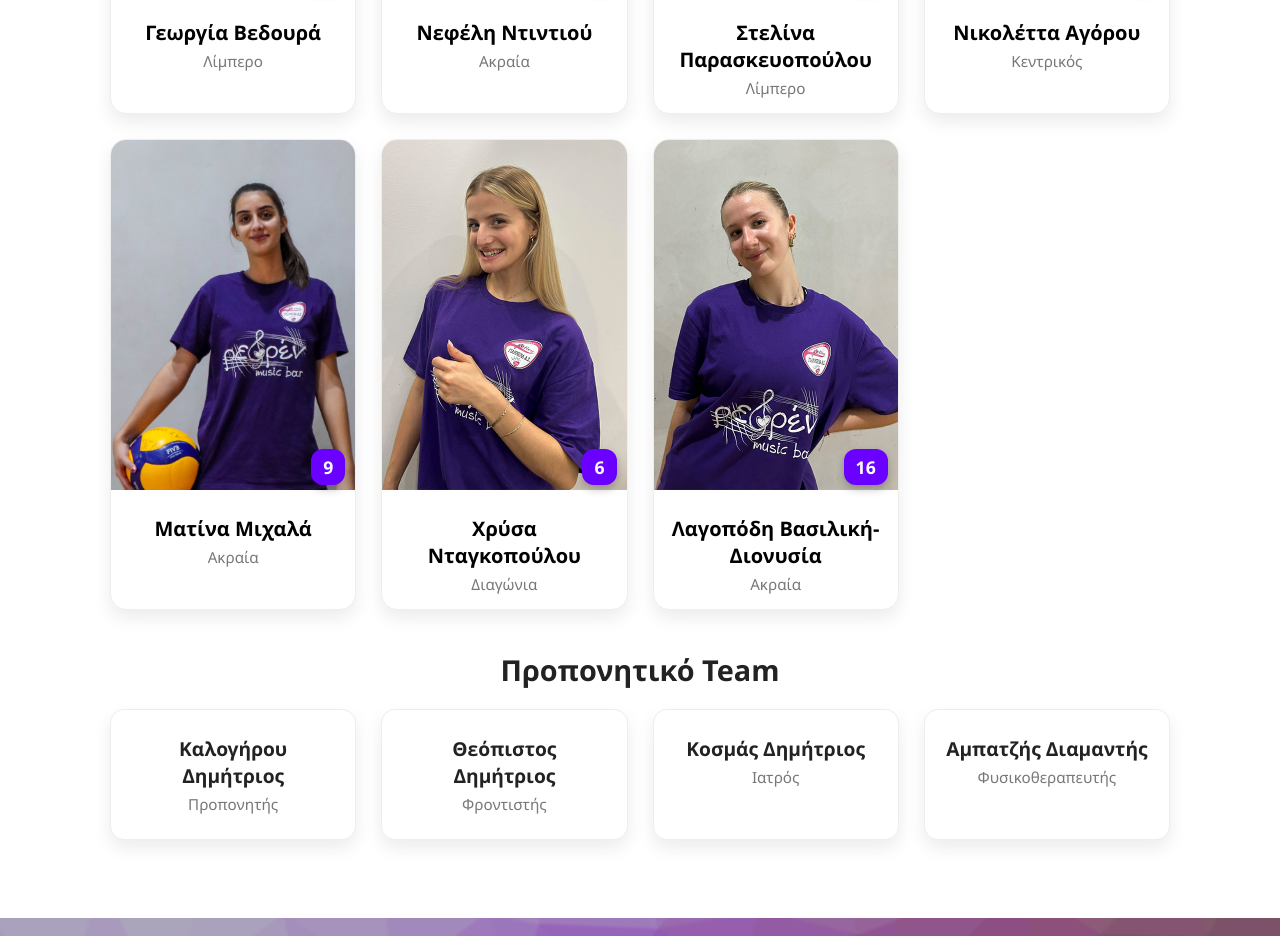
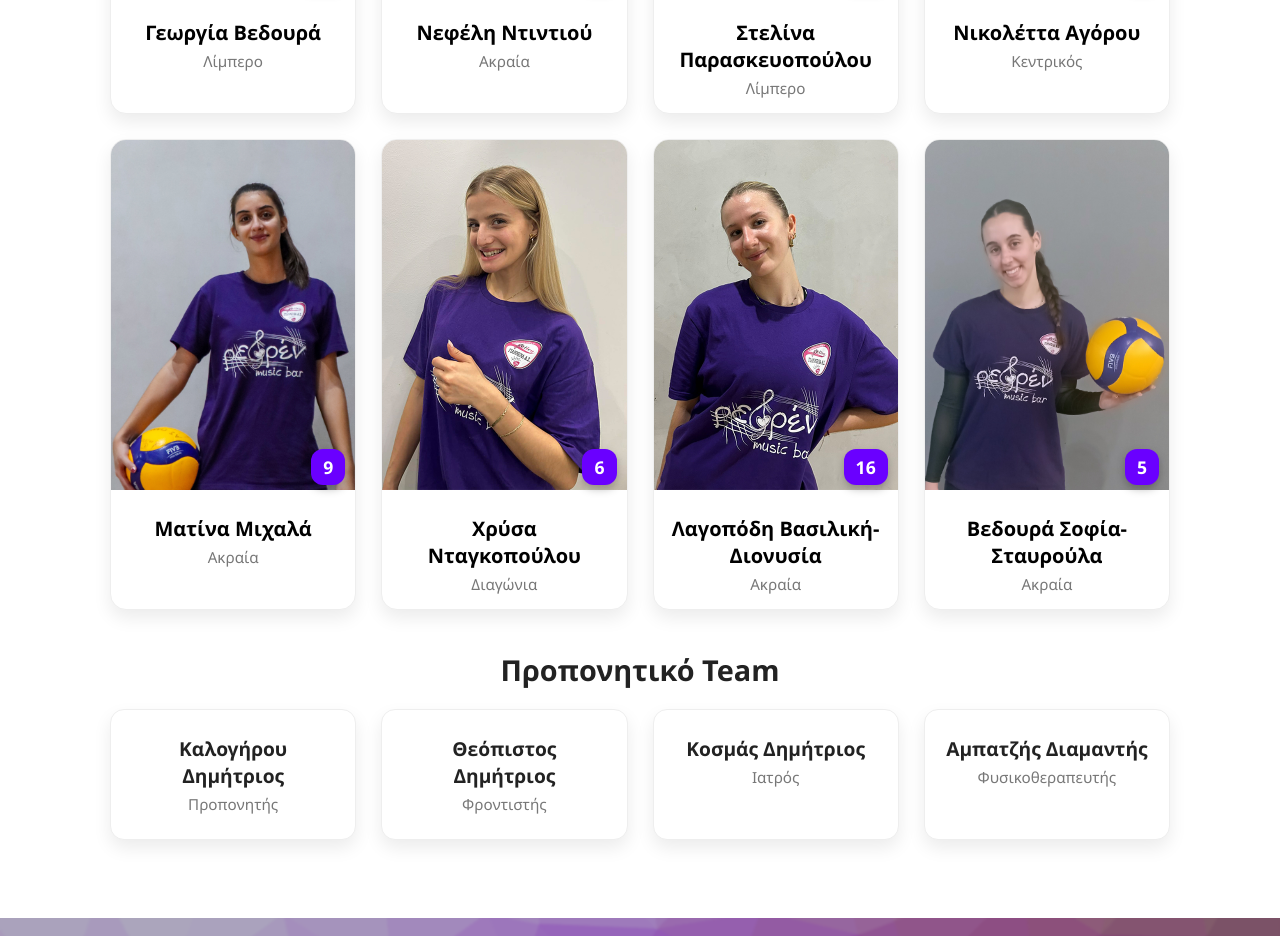
Before and after one commit to alexsk02/AS-Giannena-ReactNext, a Next.js app: page /roster/women in a window 1280 px wide. Shown: the part 1040-1976 px from the top of the page. Built offline with nearby package versions, Linux system fonts and the light colour scheme.

Commit message:
Roster Update

```diff
--- a/app/ui/data/roster.js
+++ b/app/ui/data/roster.js
@@ -10,6 +10,7 @@ import {
   women_player9,
   women_player10,
   women_player11,
+  women_player12,
 } from "@/public/roster-women";
 
 import {
@@ -138,6 +139,16 @@ export const women_players = [
     position: "Ακραία",
     prevTeam: "Ζακυνθινός ΑΟ",
     height: "1.67μ",
+  },
+  {
+    name: "Βεδουρά Σοφία-Σταυρούλα",
+    image: women_player12,
+    dob: "9-14-2007",
+    jersey: "5",
+    instagram: "https://www.instagram.com/sophiavedouraa/",
+    position: "Ακραία",
+    prevTeam: "ΑΣΚ ΘΙΝΑΛΙ",
+    height: "1.75μ",
   },
 ];
 
--- a/public/roster-women/index.js
+++ b/public/roster-women/index.js
@@ -9,6 +9,7 @@ import women_player8 from "./women_player8.jpg";
 import women_player9 from "./women_player9.jpg";
 import women_player10 from "./women_player10.jpg";
 import women_player11 from "./women_player11.jpg";
+import women_player12 from "./women_player12.jpg";
 
 export {
   women_player1,
@@ -22,4 +23,5 @@ export {
   women_player9,
   women_player10,
   women_player11,
+  women_player12,
 };
```
Also changed, not shown: public/roster-women/women_player12.jpg (added).
